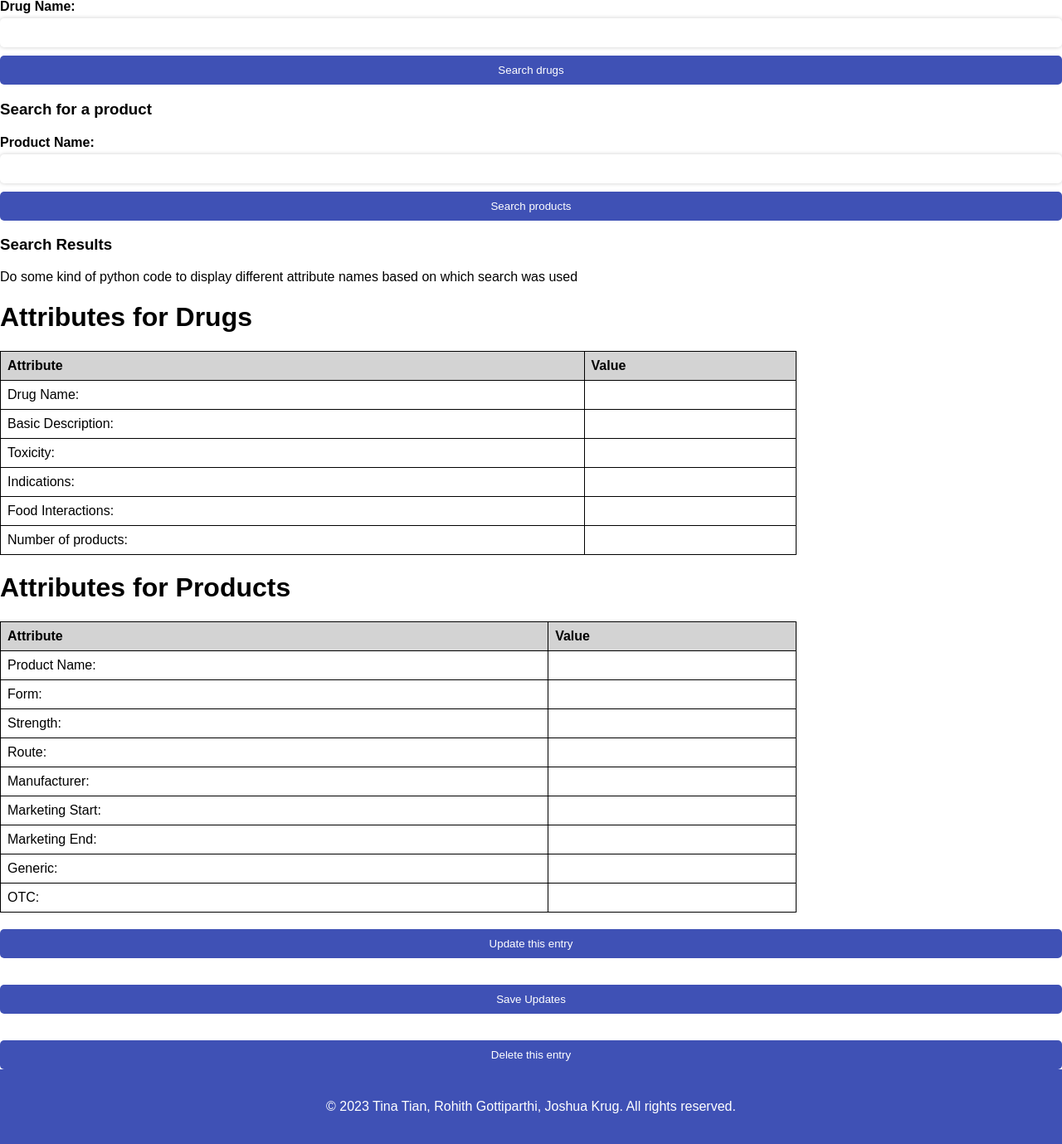
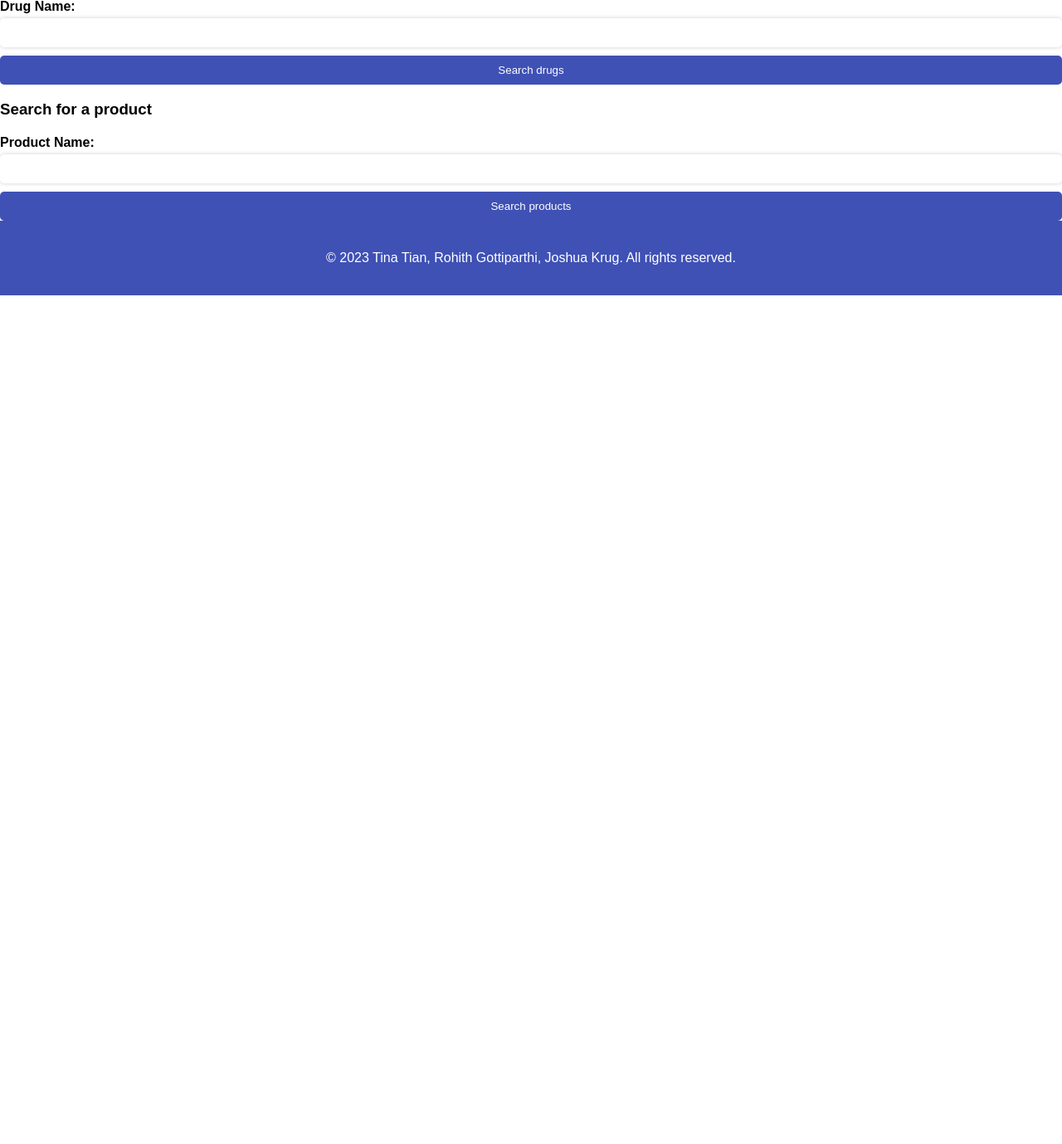
Before and after one commit to rgottiparthi/DrugDatabase, a Flask app: page /search in a window 1280 px wide. Shown: the part 227-1606 px from the top of the page at 83% size. After the commit the page ends 583 px from the top, so only its background shows below. Run offline with Flask 3, Linux system fonts and the light colour scheme.

Commit message:
removes results table from search page

```diff
--- a/templates/search.html
+++ b/templates/search.html
@@ -55,107 +55,5 @@
 
         <input type="submit" value="Search products" />
       </form>
-
-      <h3>Search Results</h3>
-
-
-      <p>Do some kind of python code to display different attribute names based on which search was used</p>
-      <style>
-        table {
-            border-collapse: collapse;
-            justify-content: center;
-            width: 75%;
-        }
-        th, td {
-            border: 1px solid black;
-            padding: 8px;
-            text-align: left;
-        }
-        th {
-            background-color: lightgray;
-        }
-    </style>
-<body>
-    <h1>Attributes for Drugs</h1>
-    <table>
-        <tr>
-            <th>Attribute</th>
-            <th>Value</th>
-        </tr>
-        <tr>
-            <td>Drug Name:</td>
-            <td></td>
-        </tr>
-        <tr>
-            <td>Basic Description:</td>
-            <td></td>
-        </tr>
-        <tr>
-            <td>Toxicity:</td>
-            <td></td>
-        </tr>
-        <tr>
-            <td>Indications:</td>
-            <td></td>
-        </tr>
-        <tr>
-            <td>Food Interactions:</td>
-            <td></td>
-        </tr>
-        <tr>
-          <td>Number of products:</td>
-          <td></td>
-      </tr>
-    </table>
-    <h1>Attributes for Products</h1>
-    <table>
-        <tr>
-            <th>Attribute</th>
-            <th>Value</th>
-        </tr>
-        <tr>
-            <td>Product Name:</td>
-            <td></td>
-        </tr>
-        <tr>
-            <td>Form:</td>
-            <td></td>
-        </tr>
-        <tr>
-            <td>Strength:</td>
-            <td></td>
-        </tr>
-        <tr>
-            <td>Route:</td>
-            <td></td>
-        </tr>
-        <tr>
-            <td>Manufacturer:</td>
-            <td></td>
-        </tr>
-        <tr>
-            <td>Marketing Start:</td>
-            <td></td>
-        </tr>
-        <tr>
-            <td>Marketing End:</td>
-            <td></td>
-        </tr>
-        <tr>
-            <td>Generic:</td>
-            <td></td>
-        </tr>
-        <tr>
-            <td>OTC:</td>
-            <td></td>
-        </tr>
-    </table>
-        <form>
-          <input type="submit" value="Update this entry"/>
-          <p> </p>
-          <input type="submit" value="Save Updates"/>
-          <p> </p>
-          <input type="submit" value="Delete this entry"/>
-        </form>
     </main>
     {% endblock %}
```
